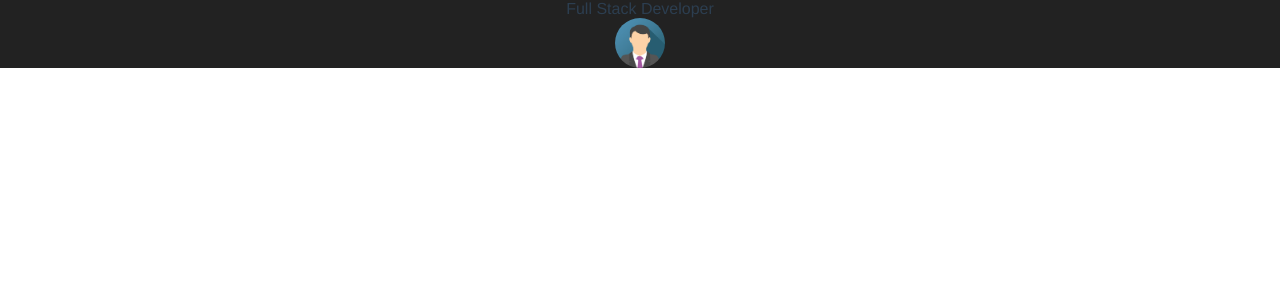
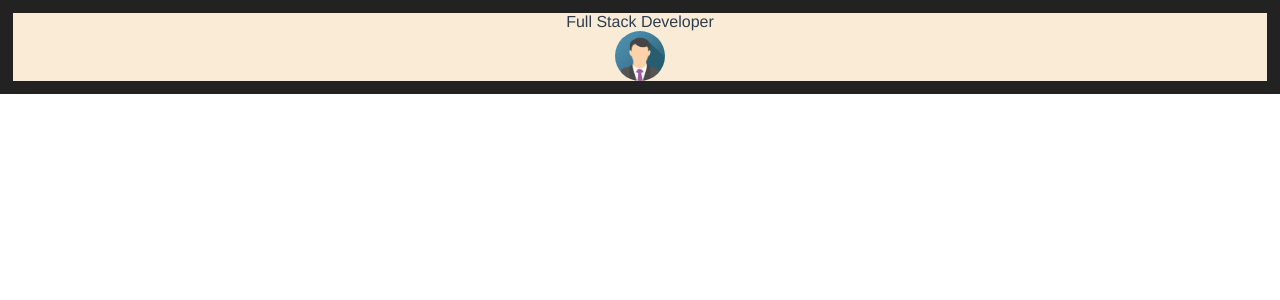
Before and after one commit to RodrigoBaltazar/site-pessoal, a Vue app in the folder app/: page / in a window 1280 px wide. Shown: the top 300 px of the page. Built offline with nearby package versions, Linux system fonts and the light colour scheme.

Commit message:
add padding

```diff
--- a/app/src/components/BaltazarBackworld.vue
+++ b/app/src/components/BaltazarBackworld.vue
@@ -4,6 +4,9 @@
       <h1>Full Stack Developer</h1>
       <div class="avatar">
         <img src="../assets/img_avatar.png" alt="Avatar" class="avatar">
+      </div>
+      <div class="card">
+
       </div>
     </div>
  </div>
@@ -23,11 +26,19 @@ export default {
 <!-- Add "scoped" attribute to limit CSS to this component only -->
 <style scoped>
 
+body {
+  position: absolute;
+}
+
 #background {
     background-color: #222;
-}
+    /* min-width: 100%;
+    min-height: 100%; */
+    padding: 1%;
+  }
 
 #card {
+  background-color: antiquewhite;
 
 }
 
```
